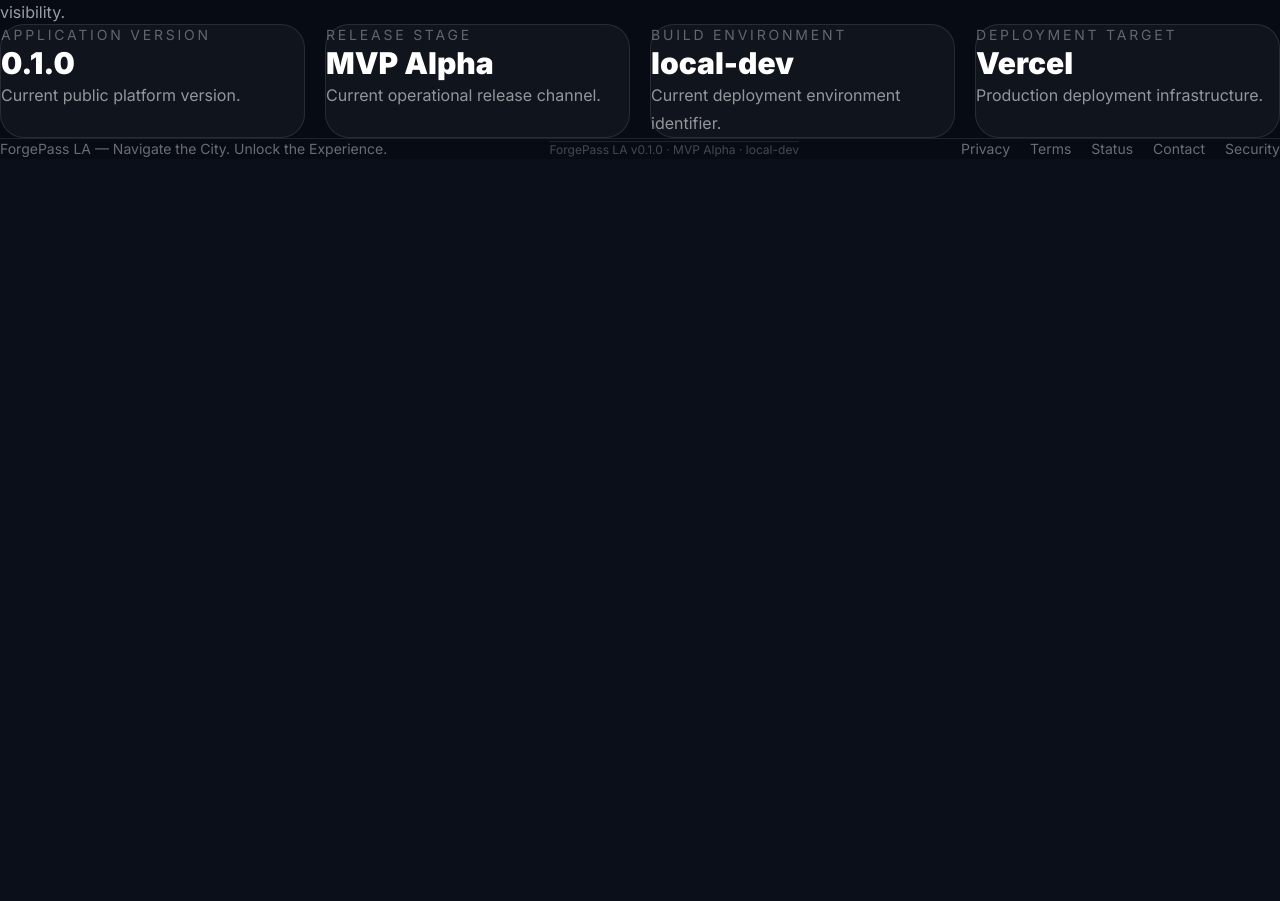
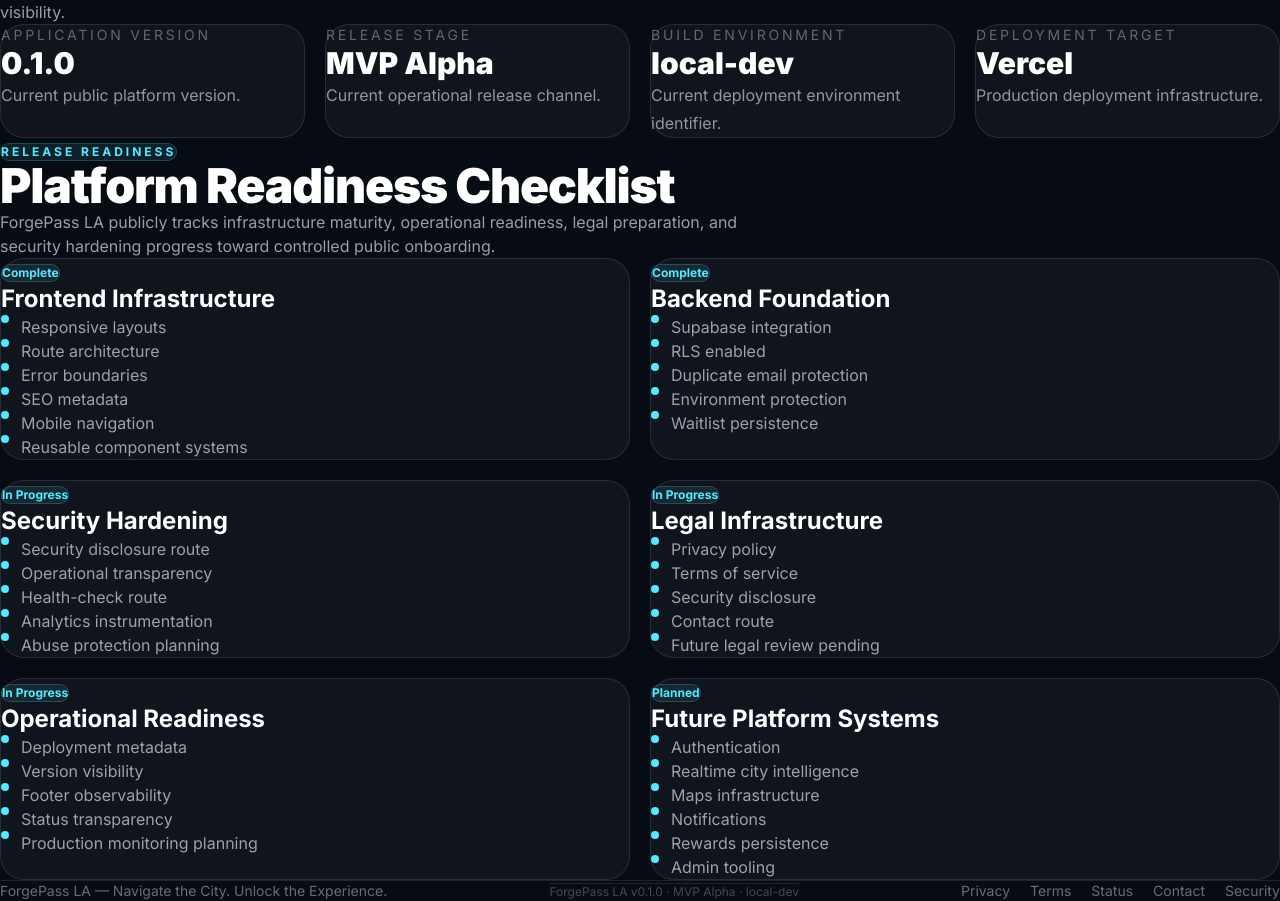
Before and after one commit to Oatskillua/forgepass-la, a React (Vite) app: page /status in a window 1280 px wide. Shown: the part 1661-2562 px from the top of the page. Before the commit the page ends 1820 px from the top, so only its background shows below. Built offline with nearby package versions, Linux system fonts and the light colour scheme.

Commit message:
Add release readiness checklist section

```diff
--- /dev/null
+++ b/src/components/status/ReleaseChecklistSection.jsx
@@ -0,0 +1,46 @@
+import HomeSectionHeader from '../home/HomeSectionHeader'
+import HomeGrid from '../home/HomeGrid'
+import HomeCard from '../home/HomeCard'
+import Badge from '../Badge'
+
+import { releaseChecklist } from '../../data/releaseChecklist'
+
+export default function ReleaseChecklistSection() {
+  return (
+    <section className="mt-20">
+      <HomeSectionHeader
+        eyebrow="Release Readiness"
+        title="Platform Readiness Checklist"
+        subtitle="ForgePass LA publicly tracks infrastructure maturity, operational readiness, legal preparation, and security hardening progress toward controlled public onboarding."
+        align="left"
+      />
+
+      <HomeGrid columns="two">
+        {releaseChecklist.map((section) => (
+          <HomeCard key={section.category} className="h-full">
+            <Badge tone="cyan" className="mb-5">
+              {section.status}
+            </Badge>
+
+            <h3 className="text-2xl font-bold">
+              {section.category}
+            </h3>
+
+            <ul className="mt-6 space-y-3 text-white/60">
+              {section.items.map((item) => (
+                <li
+                  key={item}
+                  className="flex items-start gap-3"
+                >
+                  <span className="mt-2 h-2 w-2 rounded-full bg-cyan-300" />
+
+                  <span>{item}</span>
+                </li>
+              ))}
+            </ul>
+          </HomeCard>
+        ))}
+      </HomeGrid>
+    </section>
+  )
+}
--- /dev/null
+++ b/src/data/releaseChecklist.js
@@ -0,0 +1,70 @@
+export const releaseChecklist = [
+  {
+    category: 'Frontend Infrastructure',
+    status: 'Complete',
+    items: [
+      'Responsive layouts',
+      'Route architecture',
+      'Error boundaries',
+      'SEO metadata',
+      'Mobile navigation',
+      'Reusable component systems',
+    ],
+  },
+  {
+    category: 'Backend Foundation',
+    status: 'Complete',
+    items: [
+      'Supabase integration',
+      'RLS enabled',
+      'Duplicate email protection',
+      'Environment protection',
+      'Waitlist persistence',
+    ],
+  },
+  {
+    category: 'Security Hardening',
+    status: 'In Progress',
+    items: [
+      'Security disclosure route',
+      'Operational transparency',
+      'Health-check route',
+      'Analytics instrumentation',
+      'Abuse protection planning',
+    ],
+  },
+  {
+    category: 'Legal Infrastructure',
+    status: 'In Progress',
+    items: [
+      'Privacy policy',
+      'Terms of service',
+      'Security disclosure',
+      'Contact route',
+      'Future legal review pending',
+    ],
+  },
+  {
+    category: 'Operational Readiness',
+    status: 'In Progress',
+    items: [
+      'Deployment metadata',
+      'Version visibility',
+      'Footer observability',
+      'Status transparency',
+      'Production monitoring planning',
+    ],
+  },
+  {
+    category: 'Future Platform Systems',
+    status: 'Planned',
+    items: [
+      'Authentication',
+      'Realtime city intelligence',
+      'Maps infrastructure',
+      'Notifications',
+      'Rewards persistence',
+      'Admin tooling',
+    ],
+  },
+]
--- a/src/pages/Status.jsx
+++ b/src/pages/Status.jsx
@@ -6,6 +6,7 @@
 import { statusItems } from '../data/statusItems'
 import OperationalStatusSection from '../components/status/OperationalStatusSection'
 import DeploymentStatusSection from '../components/status/DeploymentStatusSection'
+import ReleaseChecklistSection from '../components/status/ReleaseChecklistSection'
 
 export default function Status() {
   return (
@@ -42,6 +43,7 @@
        <SecurityStatusSection />
        <OperationalStatusSection />
       <DeploymentStatusSection />
+     <ReleaseChecklistSection />
      </PageShell>
   )
 }
```
